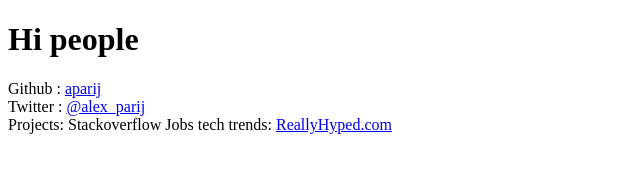
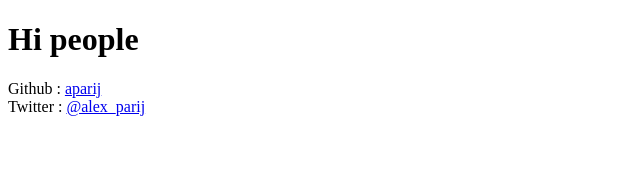
Before and after one commit to aparij/alexparij.com, a Gatsby site: page / in a window 1280 px wide. Shown: the whole page, without its empty margins (0-640 px from the left). Built offline with nearby package versions, Linux system fonts and the light colour scheme; Gatsby itself is replaced by a stand-in of ours.

Commit message:
Update index.js

```diff
--- a/src/pages/index.js
+++ b/src/pages/index.js
@@ -10,9 +10,6 @@ const IndexPage = () => (
     Twitter : <a href="http://www.twitter.com/alex_parij">@alex_parij</a>
     <br/>
 
-    Projects:
-
-    Stackoverflow Jobs tech trends:  <a href="http://www.reallyhyped.com">ReallyHyped.com</a>
   </div>
 )
 
```
